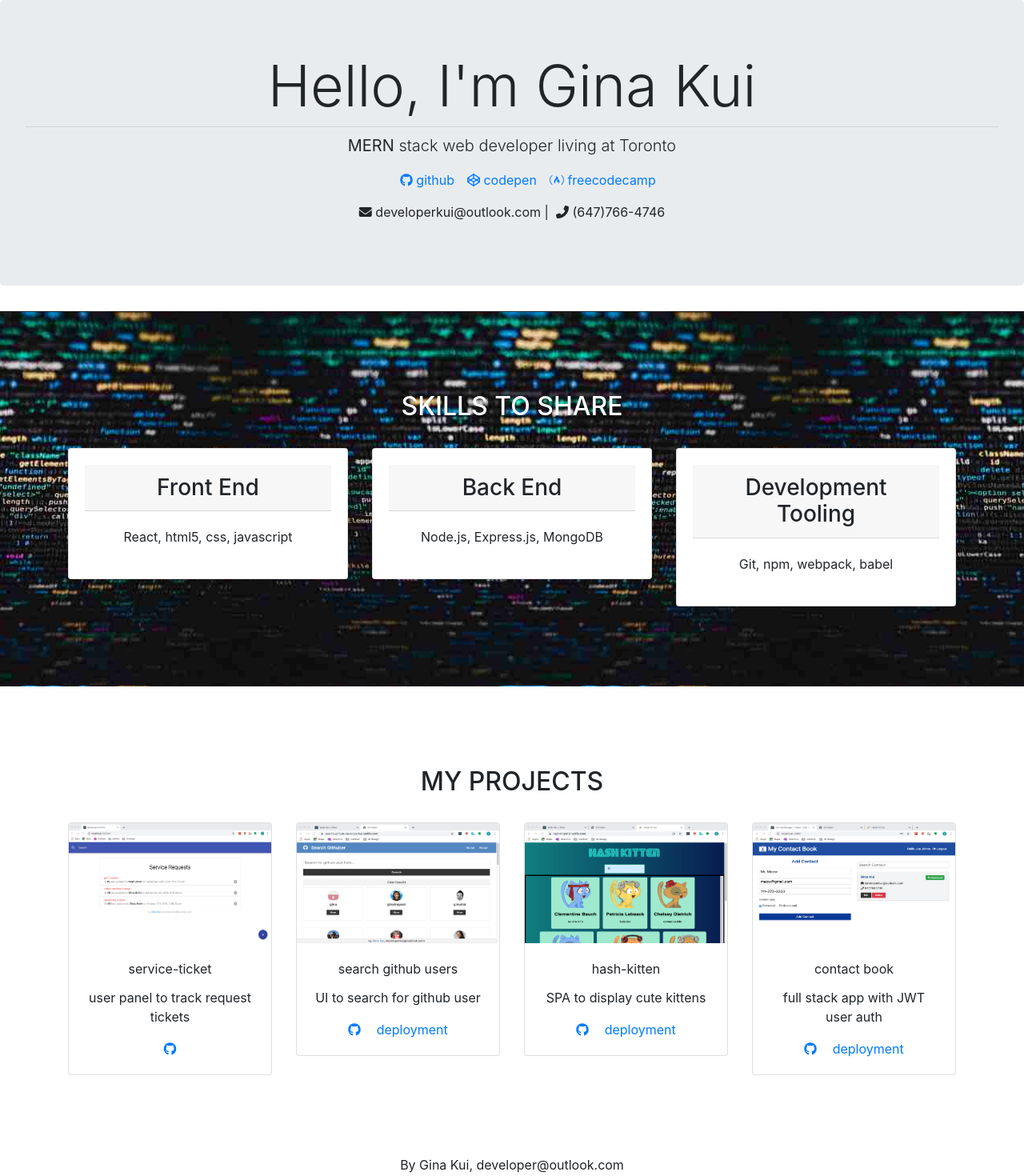
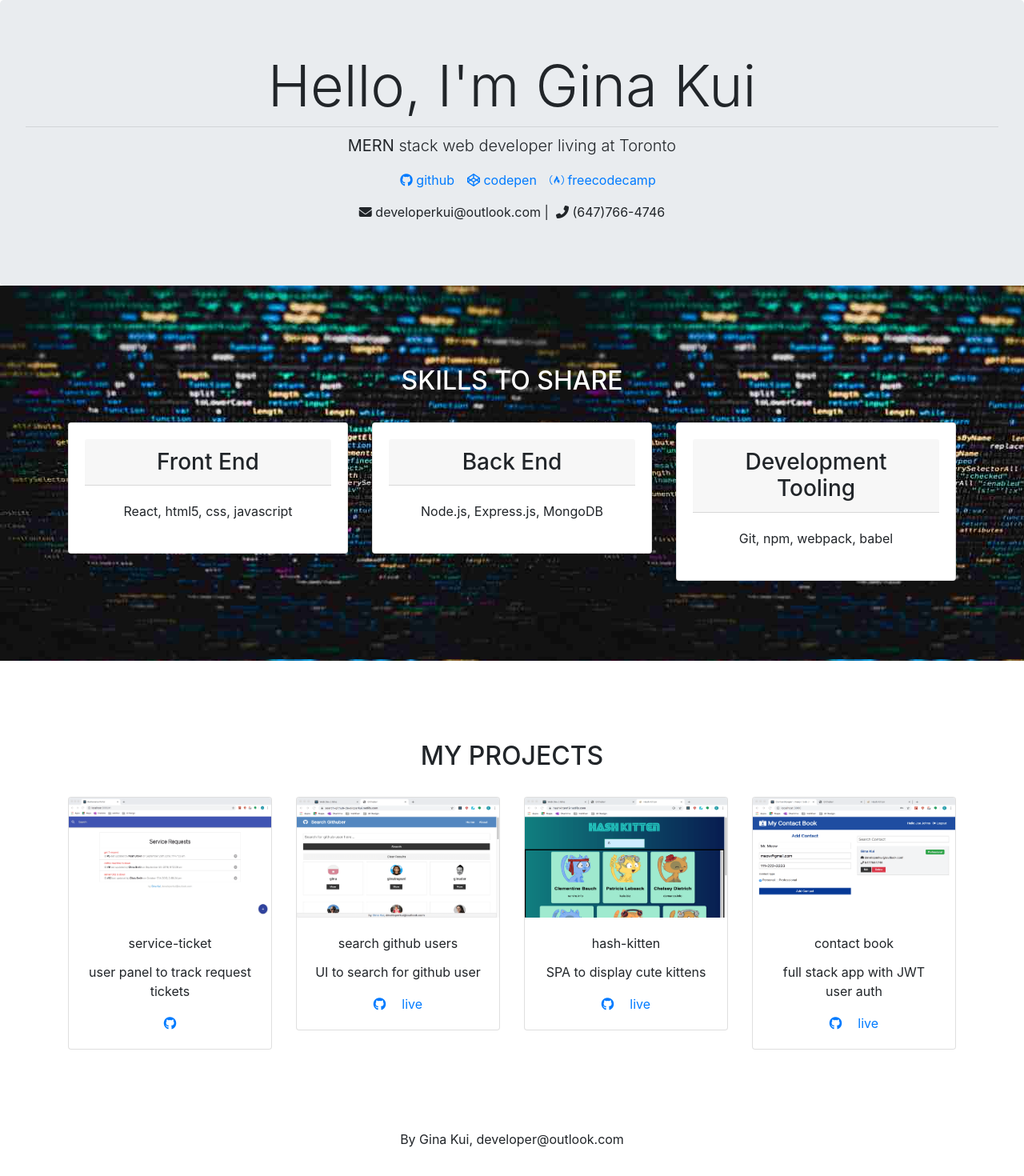
Before and after one commit to GinaKui/portfolio-app, a React (Create React App) app: page / in a window 1280 px wide. Shown: the top 1470 px of the page at 80% size. Built offline with nearby package versions, Linux system fonts and the light colour scheme.

Commit message:
npm update

```diff
--- a/package.json
+++ b/package.json
@@ -12,8 +12,8 @@
     "bootstrap": "^4.3.1",
     "node-sass": "^4.13.0",
     "prop-types": "^15.7.2",
-    "react": "^16.11.0",
-    "react-dom": "^16.11.0",
+    "react": "^16.12.0",
+    "react-dom": "^16.12.0",
     "react-scripts": "^3.2.0",
     "reactstrap": "^8.1.1"
   },
--- a/src/components/ProjectCard.js
+++ b/src/components/ProjectCard.js
@@ -17,7 +17,7 @@ const ProjectCard = ({ project }) => {
           <CardTitle>{name}</CardTitle>
           <CardText>{description}</CardText>
           { project.src_url && <CardLink href={project.src_url}><i className="fab fa-github" title="github source code"></i></CardLink> }
-          { project.deploy_url && <CardLink href={project.deploy_url}>deployment</CardLink> }
+          { project.deploy_url && <CardLink href={project.deploy_url}>live</CardLink> }
         </CardBody>
       </Card>
     </div>
--- a/src/pages/LandingPage.js
+++ b/src/pages/LandingPage.js
@@ -3,7 +3,7 @@ import { Jumbotron } from 'reactstrap';
 
 const LandingPage = () => {
   return (
-    <section className="LandingPage">
+    //<section className="LandingPage">
       <Jumbotron>
         <h1 className='display-3'>Hello, I'm <span>Gina Kui</span></h1>
         <hr className='my-2' />
@@ -23,7 +23,7 @@ const LandingPage = () => {
           <i className="fas fa-phone-alt"></i>&nbsp;(647)766-4746
         </p>
       </Jumbotron>
-    </section>
+   // </section>
   );
 }
 
--- a/src/pages/SkillPage.css
+++ b/src/pages/SkillPage.css
@@ -1,10 +1,13 @@
 .SkillPage {
+  margin-top: -2rem;
   padding-top: 100px;
   padding-bottom: 100px;
-  background: url("./markus-spiske-qjnAnF0jIGk-unsplash__compressed.jpg") center;
+  background: url("./markus-spiske-qjnAnF0jIGk-unsplash__compressed.jpg");
 }
 
 .SkillPage h2 {
   margin-bottom: 32px;
+  padding: 0;
+
   color: white;
 }
```
Also changed, not shown: 1 other file (tests, documents, lock files or other folders).
